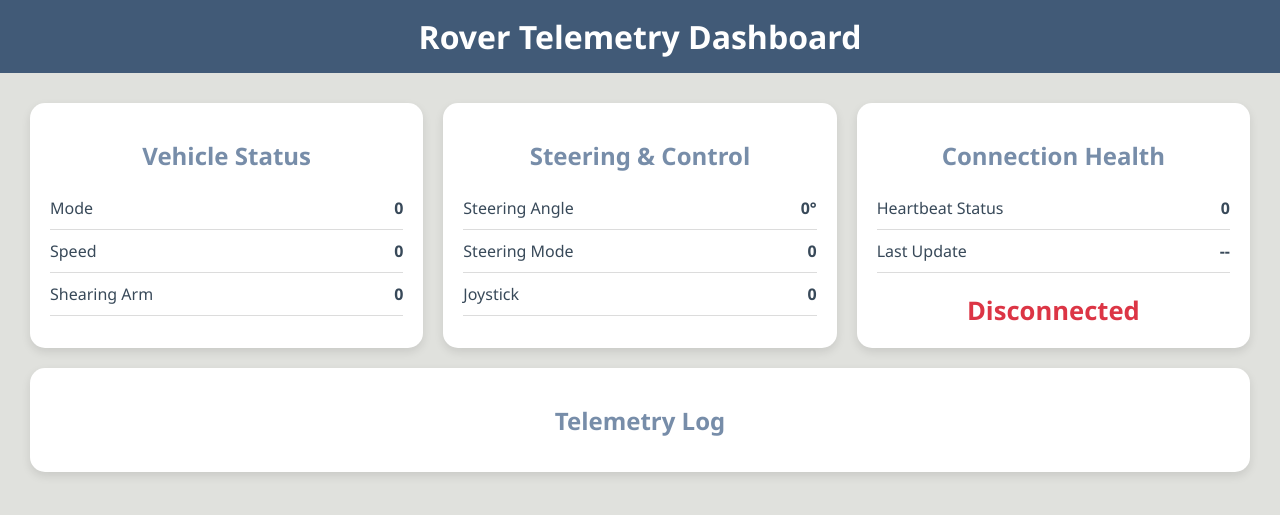
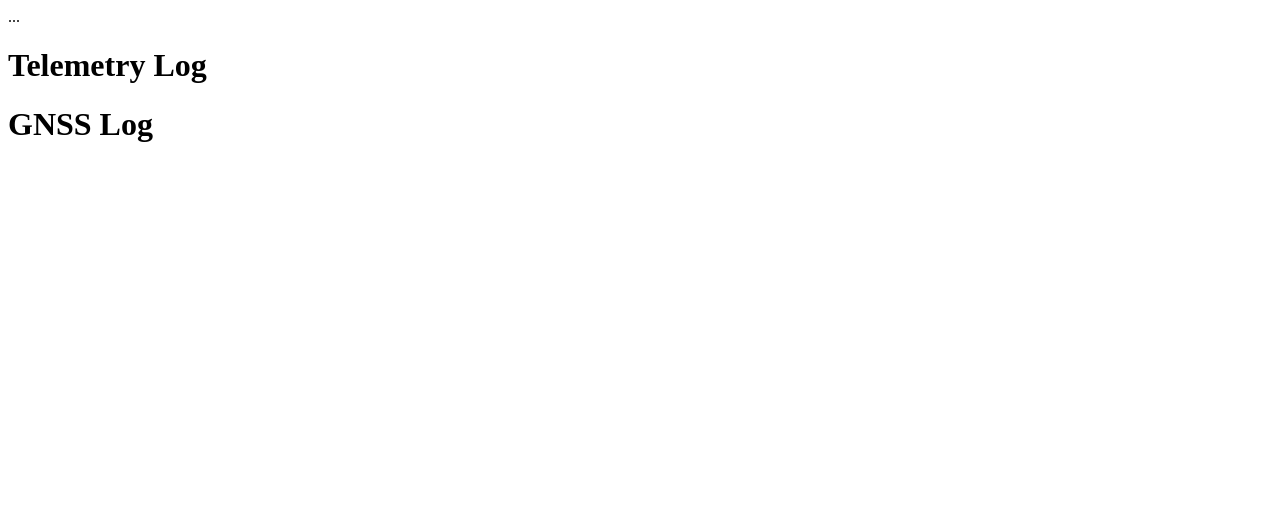
Before and after one commit to charu2409/Rover, a Flask app: page / in a window 1280 px wide. Shown: the top 515 px of the page. Run offline with Flask 3, Linux system fonts and the light colour scheme; data that the repository does not hold is empty.

Commit message:
Update index.html

```diff
--- a/templates/index.html
+++ b/templates/index.html
@@ -1,103 +1,14 @@
-<!DOCTYPE html>
-<html lang="en">
-<head>
-  <meta charset="UTF-8">
-  <meta name="viewport" content="width=device-width, initial-scale=1.0">
-  <title>Rover Dashboard</title>
-  <style>
-    :root {
-      --primary: #E0E1DD;
-      --secondary: #778DA9;
-      --accent: #415A77;
-      --dark: #384959;
-      --white: #ffffff;
-      --line: #dcdcdc;
-      --connected: #28a745;
-      --disconnected: #dc3545;
-    }
-    body { margin: 0; font-family: "Segoe UI", Tahoma, sans-serif; background: var(--primary); color: var(--dark); }
-    header { background: var(--accent); color: var(--white); padding: 15px 25px; text-align: center; font-size: 2rem; font-weight: bold; }
-
-    .container {
-      display: grid;
-      grid-template-columns: repeat(3, 1fr); /* 3 equal cards in a row */
-      gap: 20px;
-      padding: 30px;
-    }
-    .card {
-      background: var(--white);
-      border-radius: 15px;
-      padding: 20px;
-      box-shadow: 0 4px 10px rgba(0,0,0,0.1);
-    }
-    .card h1 {
-      font-size: 1.5rem;
-      text-align: center;
-      margin-bottom: 15px;
-      color: var(--secondary);
-    }
-    .row { display: flex; justify-content: space-between; padding: 10px 0; border-bottom: 1px solid var(--line); }
-    .label { font-size: 1rem; font-weight: 500; }
-    .value { font-size: 1rem; font-weight: bold; color: var(--dark); }
-
-    .status-container { display: flex; justify-content: center; margin-top: 20px; }
-    .status { font-size: 1.6rem; font-weight: bold; }
-    .connected { color: var(--connected); }
-    .disconnected { color: var(--disconnected); }
-
-    /* Logs */
-    #logsWrapper { grid-column: 1 / -1; }
-    #logsContainer {
-      margin-top: 10px;
-      max-height: 400px;   /* fixed height */
-      overflow-y: auto;    /* scrollable */
-      padding-right: 8px;
-    }
-    .log-entry {
-      background: var(--primary);
-      border-radius: 10px;
-      padding: 15px;
-      margin-bottom: 15px;
-      display: flex;
-      flex-direction: column;
-    }
-    .log-header { display: flex; justify-content: space-between; margin-bottom: 10px; }
-    .log-timestamp { font-weight: bold; color: var(--secondary); }
-    .log-status { font-weight: bold; font-size: 0.8rem; padding: 3px 8px; border-radius: 8px; width: fit-content; }
-    .connected-status { background: #d1fae5; color: #028a0f; }
-    .disconnected-status { background: #fde2e1; color: #dc3545; }
-    .log-details { display: grid; grid-template-columns: repeat(4,1fr); gap: 10px 20px; }
-    .log-details div { display: flex; flex-direction: column; }
-    .log-row-label { font-weight: 500; color: var(--secondary); }
-    .log-row-value { font-weight: bold; color: var(--dark); }
-  </style>
-</head>
-<body>
-<header>Rover Telemetry Dashboard</header>
-
-<div class="container">
-  <div class="card">
-    <h1>Vehicle Status</h1>
-    <div class="row"><span class="label">Mode</span><span class="value" id="mode">0</span></div>
-    <div class="row"><span class="label">Speed</span><span class="value" id="speed">0</span></div>
-    <div class="row"><span class="label">Shearing Arm</span><span class="value" id="shearingarm">0</span></div>
-  </div>
-  <div class="card">
-    <h1>Steering & Control</h1>
-    <div class="row"><span class="label">Steering Angle</span><span class="value" id="angle">0°</span></div>
-    <div class="row"><span class="label">Steering Mode</span><span class="value" id="steeringmode">0</span></div>
-    <div class="row"><span class="label">Joystick</span><span class="value" id="joystick">0</span></div>
-  </div>
-  <div class="card">
-    <h1>Connection Health</h1>
-    <div class="row"><span class="label">Heartbeat Status</span><span class="value" id="heartbeat">0</span></div>
-    <div class="row"><span class="label">Last Update</span><span class="value" id="lastupdate">--</span></div>
-    <div class="status-container"><span id="status" class="status disconnected">Disconnected</span></div>
-  </div>
-
+...
+  <!-- Telemetry Logs -->
   <div class="card" id="logsWrapper">
     <h1>Telemetry Log</h1>
     <div id="logsContainer"></div>
+  </div>
+
+  <!-- ✅ GNSS Logs -->
+  <div class="card" id="gnssLogsWrapper">
+    <h1>GNSS Log</h1>
+    <div id="gnssLogsContainer"></div>
   </div>
 </div>
 
@@ -123,7 +34,6 @@ async function fetchRoverData() {
     document.getElementById("steeringmode").innerText = steeringMap[d.steeringmode] ?? d.steeringmode ?? 0;
     document.getElementById("joystick").innerText = d.joystick ?? 0;
     document.getElementById("heartbeat").innerText = d.heartbeat ?? 0;
-
     let statusEl = document.getElementById("status");
     if (isHeartbeatValid(d.heartbeat)) {
       statusEl.innerText = "Connected";
@@ -132,7 +42,6 @@ async function fetchRoverData() {
       statusEl.innerText = "Disconnected";
       statusEl.className = "status disconnected";
     }
-
     document.getElementById("lastupdate").innerText = new Date().toLocaleTimeString();
   }
 }
@@ -150,18 +59,22 @@ async function fetchRoverLogs() {
       else if (log.timestamp._seconds) ts = new Date(log.timestamp._seconds*1000).toLocaleTimeString();
       else ts = new Date(log.timestamp).toLocaleTimeString();
     }
-    let entry=document.createElement("div"); entry.className="log-entry";
-    let header=document.createElement("div"); header.className="log-header";
-    let tsEl=document.createElement("span"); tsEl.className="log-timestamp"; tsEl.innerText=ts;
-
+    let entry=document.createElement("div");
+    entry.className="log-entry";
+    let header=document.createElement("div");
+    header.className="log-header";
+    let tsEl=document.createElement("span");
+    tsEl.className="log-timestamp";
+    tsEl.innerText=ts;
     let hbValid = isHeartbeatValid(log.heartbeat);
     let statusEl=document.createElement("span");
     statusEl.className="log-status " + (hbValid ? "connected-status":"disconnected-status");
     statusEl.innerText=hbValid ? "Connected" : "Disconnected";
-
-    header.appendChild(tsEl); header.appendChild(statusEl); entry.appendChild(header);
-
-    let details=document.createElement("div"); details.className="log-details";
+    header.appendChild(tsEl);
+    header.appendChild(statusEl);
+    entry.appendChild(header);
+    let details=document.createElement("div");
+    details.className="log-details";
     let fields=[
       ["Mode:", log.mode ?? 0],
       ["Speed:", speedMap[log.speed] ?? log.speed ?? 0],
@@ -173,18 +86,76 @@ async function fetchRoverLogs() {
     ];
     fields.forEach(f=>{
       let div=document.createElement("div");
-      let l=document.createElement("span"); l.className="log-row-label"; l.innerText=f[0];
-      let v=document.createElement("span"); v.className="log-row-value"; v.innerText=f[1];
-      div.appendChild(l); div.appendChild(v); details.appendChild(div);
+      let l=document.createElement("span");
+      l.className="log-row-label";
+      l.innerText=f[0];
+      let v=document.createElement("span");
+      v.className="log-row-value";
+      v.innerText=f[1];
+      div.appendChild(l);
+      div.appendChild(v);
+      details.appendChild(div);
     });
+    entry.appendChild(details);
+    container.appendChild(entry);
+  });
+}
 
-    entry.appendChild(details); container.appendChild(entry);
+// ✅ Fetch GNSS logs
+async function fetchGnssLogs() {
+  let res = await fetch(`/gnss-logs/${ROVER_ID}`);
+  let json = await res.json();
+  let logs = json.data ?? [];
+  let container = document.getElementById("gnssLogsContainer");
+  container.innerHTML = "";
+  logs.forEach(log=>{
+    let ts = "--";
+    if (log.timestamp) {
+      if (log.timestamp.seconds) ts = new Date(log.timestamp.seconds*1000).toLocaleTimeString();
+      else if (log.timestamp._seconds) ts = new Date(log.timestamp._seconds*1000).toLocaleTimeString();
+      else ts = new Date(log.timestamp).toLocaleTimeString();
+    }
+    let entry=document.createElement("div");
+    entry.className="log-entry";
+    let header=document.createElement("div");
+    header.className="log-header";
+    let tsEl=document.createElement("span");
+    tsEl.className="log-timestamp";
+    tsEl.innerText=ts;
+    header.appendChild(tsEl);
+    entry.appendChild(header);
+    let details=document.createElement("div");
+    details.className="log-details";
+    let fields=[
+      ["Latitude:", log.lat ?? "N/A"],
+      ["Longitude:", log.lon ?? "N/A"],
+      ["Altitude:", log.alt ?? "N/A"],
+      ["Speed:", log.speed ?? "N/A"],
+      ["UTC:", log.utc ?? "N/A"]
+    ];
+    fields.forEach(f=>{
+      let div=document.createElement("div");
+      let l=document.createElement("span");
+      l.className="log-row-label";
+      l.innerText=f[0];
+      let v=document.createElement("span");
+      v.className="log-row-value";
+      v.innerText=f[1];
+      div.appendChild(l);
+      div.appendChild(v);
+      details.appendChild(div);
+    });
+    entry.appendChild(details);
+    container.appendChild(entry);
   });
 }
 
 setInterval(fetchRoverData,2000);
 setInterval(fetchRoverLogs,4000);
-fetchRoverData(); fetchRoverLogs();
+setInterval(fetchGnssLogs,5000); // ✅ GNSS refresh
+fetchRoverData();
+fetchRoverLogs();
+fetchGnssLogs();
 </script>
 </body>
 </html>
```
